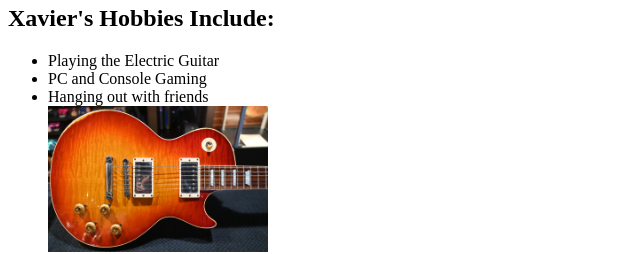
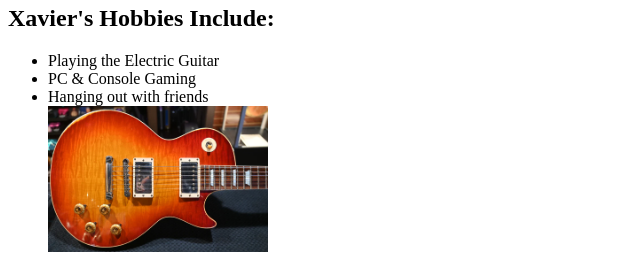
Before and after one commit to XWeirick/Xavier-Weirick-About-Me-Website, a plain HTML site: page index.html in a window 1280 px wide. Shown: the part 157-411 px from the top of the page, 0-640 px from the left. Drawn offline with Linux system fonts and the light colour scheme.

Commit message:
Update index.html

```diff
--- a/index.html
+++ b/index.html
@@ -18,7 +18,7 @@
     <h2>Xavier's Hobbies Include:</h2>
     <ul>
       <li>Playing the Electric Guitar</li>
-      <li>PC and Console Gaming</li>
+      <li>PC &amp; Console Gaming</li>
       <li>Hanging out with friends</li>
       <img src="images/lespaul.jpg" width="220px" alt="Image of a Gibson Les Paul Standard">
       <!--One of my dream guitars-->
```
